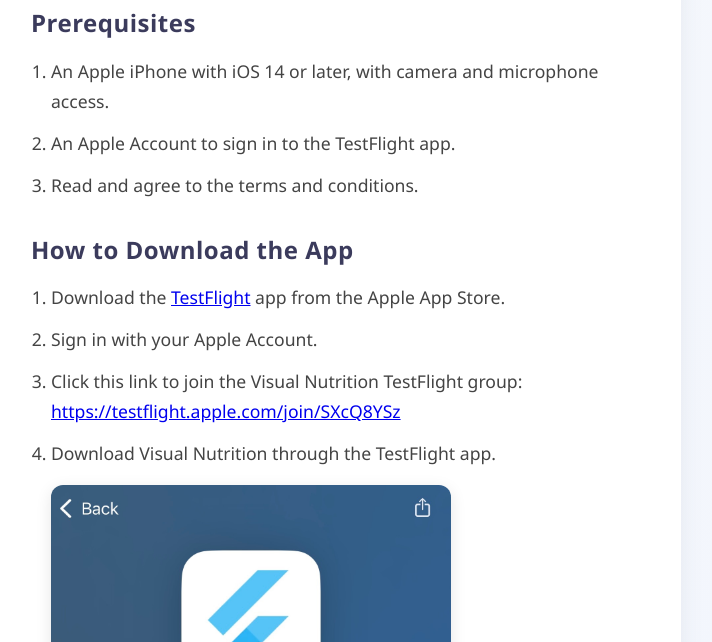
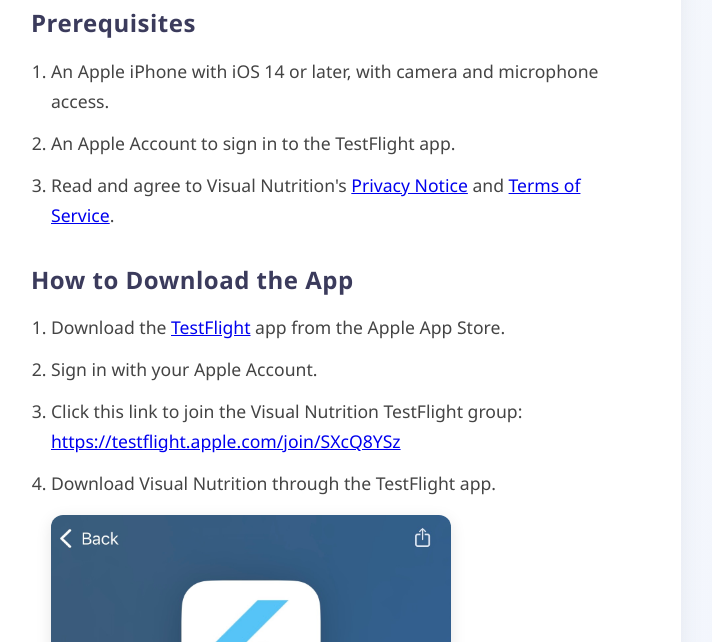
Before and after one commit to JamieDani/visual-nutrition-instructions, a plain HTML site: page index.html in a window 1280 px wide. Shown: the part 158-800 px from the top of the page, without its empty margins (309-1021 px from the left). Drawn offline with Linux system fonts and the light colour scheme.

Commit message:
added privacy notice and terms and conditions

```diff
--- a/index.html
+++ b/index.html
@@ -17,7 +17,7 @@
             <ol class="instructions">
                 <li>An Apple iPhone with iOS 14 or later, with camera and microphone access.</li>
                 <li>An Apple Account to sign in to the TestFlight app.</li>
-                <li>Read and agree to the terms and conditions.</li>
+                <li>Read and agree to Visual Nutrition's <a href="https://www.uillinois.edu/about/policies/mobile/visual_nutrition" target="_blank">Privacy Notice</a> and <a href="https://www.uillinois.edu/about/policies/mobile/visual_nutrition_to_s" target="_blank">Terms of Service</a>.</li>
             </ol>
             <h2>How to Download the App</h2>
             <ol class="instructions">
```
